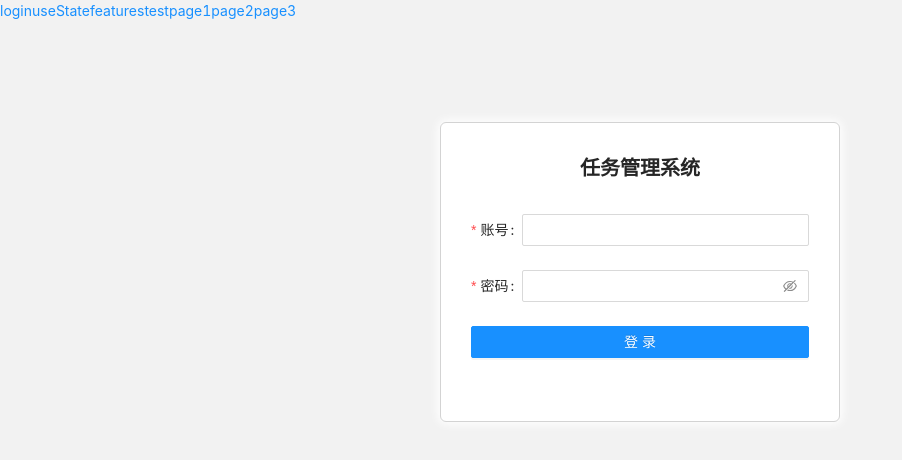
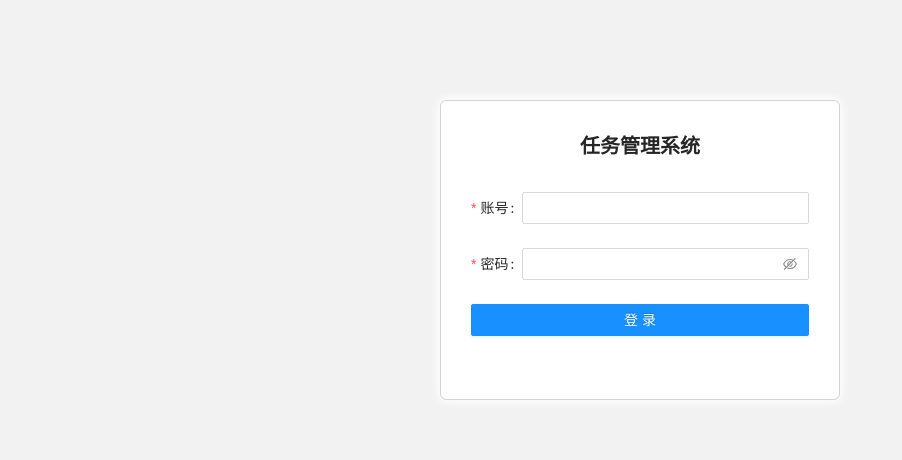
Before and after one commit to chengzhao123/react18-antd, a React app: page /#/login in a window 1280 px wide. Shown: the top 460 px of the page, without its empty margins (0-902 px from the left). Built offline with nearby package versions, Linux system fonts and the light colour scheme.

Commit message:
动态路由

```diff
--- a/package.json
+++ b/package.json
@@ -135,10 +135,5 @@
       "jest-watch-typeahead/testname"
     ],
     "resetMocks": true
-  },
-  "babel": {
-    "presets": [
-      "react-app"
-    ]
   }
 }
--- a/src/component/Login/index.jsx
+++ b/src/component/Login/index.jsx
@@ -16,10 +16,10 @@ export default function Login() {
       <p className="loginTitle">任务管理系统</p>
       <Form form={form} onFinish={handleClick} >
         <Form.Item label="账号" name='name' rules={nameValid}>
-          <Input />
+          <Input autoComplete="off" />
         </Form.Item>
         <Form.Item label="密码" name='password' rules={passwordValid}>
-          <Input.Password />
+          <Input.Password autoComplete="off" />
         </Form.Item>
         <Button type="primary" size="middle" block htmlType="submit">登录</Button>
       </Form>
--- a/src/router/index.jsx
+++ b/src/router/index.jsx
@@ -1,70 +1,43 @@
-import React, { useEffect } from "react"
+import React, { Suspense } from "react"
 import {
   HashRouter as Router,
   Routes,
   Route,
-  Navigate,
-  NavLink
+  Navigate
 } from "react-router-dom"
-import Home from '../component/Home'
-import Features from '../component/Features'
-import Test from '../component/Test'
-import Page1 from '../component/Page1'
-import Page2 from '../component/Page2'
-import Page3 from '../component/Page3'
-import NotFound from '../component/NotFound'
-import Login from '../component/Login'
-
+import { Spin } from 'antd'
+import RoutersList from './staticRouter'
+function routerCom(value) {
+  if (value.routes) {
+    return (
+      <Route key={value.path} path={value.path}>
+        <value.component>
+          {value.routes.map(item => {
+            return routerCom(item)
+          })
+          }
+        </value.component>
+      </Route>
+    )
+  } else {
+    return (
+      <Route key={value.path} path={value.path} exact={value.exact} element={<value.component />} />
+    )
+  }
+}
 /** 组件 **/
-export default function Routers(props) {
-  // 在组件加载完毕后触发
-  useEffect(() => {
-    // 可以手动在此预加载指定的模块：
-    // Features.preload(); // 预加载Features页面
-    // Test.preload(); // 预加载Test页面
-    // 也可以直接预加载所有的异步模块
-    // Loadable.preloadAll();
-  }, []);
-
-  /** 简单权限控制 路由守卫 **/
-  function onEnter(Component) {
-    // 例子：如果没有登录，直接跳转至login页
-    // if (sessionStorage.getItem('userInfo')) {
-    //   return Component;
-    // } else {
-    //   return <Redirect to='/login' />;
-    // }
-    return Component
-  }
-
+export default function Routers() {
   return (
-    <div>
-      <Router>
-        <div className="container">
-          <div className="navClassName">
-            <NavLink className="linkName" to='/'><span>login</span></NavLink>
-            <NavLink className="linkName" to='/home'><span>useState</span></NavLink>
-            <NavLink className="linkName" to='/features'><span>features</span></NavLink>
-            <NavLink className="linkName" to='/test'><span>test</span></NavLink>
-            <NavLink className="linkName" to='/page1'><span>page1</span></NavLink>
-            <NavLink className="linkName" to='/page2'><span>page2</span></NavLink>
-            <NavLink className="linkName" to='/page3'><span>page3</span></NavLink>
-          </div>
-          <div className="menuClassName">
-            <Routes>
-              <Route path="/" element={<Navigate replace to="/login" />} />
-              <Route path="/login" element={onEnter(<Login />)} />
-              <Route path="/home" element={onEnter(<Home />)} />
-              <Route path="/features" element={onEnter(<Features />)} />
-              <Route path="/test" element={onEnter(<Test />)} />
-              <Route path="/page1" element={onEnter(<Page1 />)} />
-              <Route path="/page2" element={onEnter(<Page2 />)} />
-              <Route path="/page3" element={onEnter(<Page3 />)} />
-              <Route path="*" element={<NotFound />} />
-            </Routes>
-          </div>
-        </div>
-      </Router>
-    </div>
+    <Router>
+      <Suspense fallback={<Spin tip="loading..." />}>
+        <Routes>
+          <Route path='/' element={<Navigate to='/login' replace={true} />} />
+          {RoutersList.map(item => {
+            return routerCom(item)
+          })}
+          <Route path='*' element={<Navigate to='/error' replace={true} />} />
+        </Routes>
+      </Suspense>
+    </Router>
   );
 }
--- /dev/null
+++ b/src/router/staticRouter.js
@@ -0,0 +1,19 @@
+import {lazy} from 'react'
+const RoutersList =  [
+    {
+        path: '/login',
+        component: lazy(() => import('../component/Login')),
+        exact: false
+    },
+    {
+        path: '/layout',
+        component: lazy(() => import('../component/Home')),
+        exact: false
+    },
+    {
+        path: '/error',
+        component: lazy(() => import('../component/NotFound')),
+        exact: false
+    }
+]
+export default RoutersList
```
